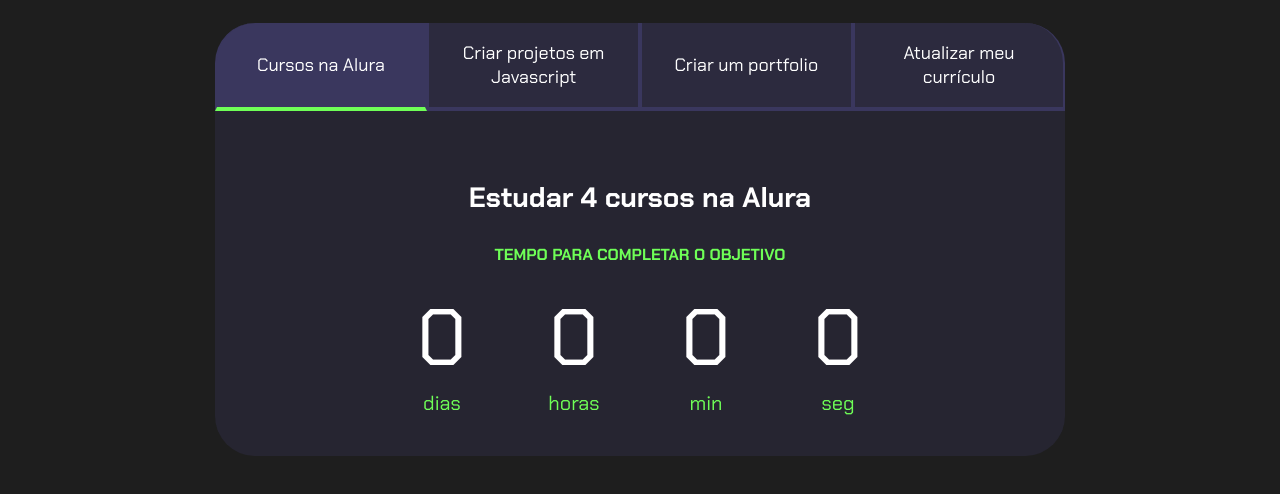
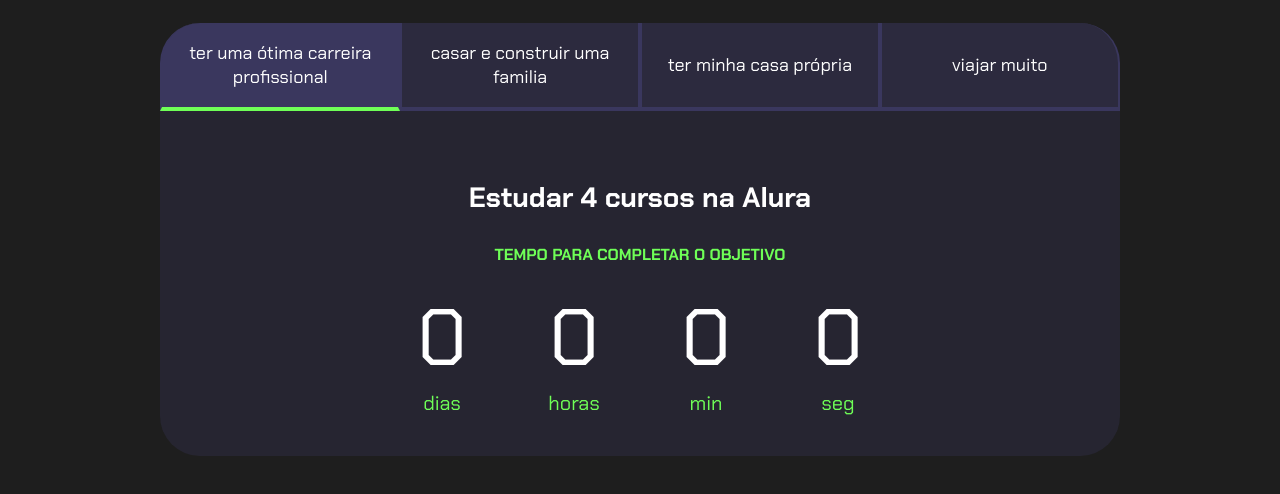
Before and after one commit to kauaneknupp/1tri---3rao, a plain HTML site: page index.html in a window 1280 px wide. Shown: the part 80-574 px from the top of the page. Drawn offline with Linux system fonts and the light colour scheme.

Commit message:
Update index.html

```diff
--- a/index.html
+++ b/index.html
@@ -13,10 +13,10 @@
         <h2 class="titulo-principal">Meus objetivos do ano<span>_</span></h2>
         <div class="conteudo">
             <div class="botoes">
-                <button class="botao ativo">Cursos na Alura</button>
-                <button class="botao">Criar projetos em Javascript</button>
-                <button class="botao">Criar um portfolio</button>
-                <button class="botao">Atualizar meu currículo</button>
+                <button class="botao ativo">ter uma ótima carreira profissional</button>
+                <button class="botao">casar e construir uma familia</button>
+                <button class="botao">ter minha casa própria</button>
+                <button class="botao">viajar muito</button>
             </div>
             <div class="abas-textos">
                 <div class="aba-conteudo ativo">
```
